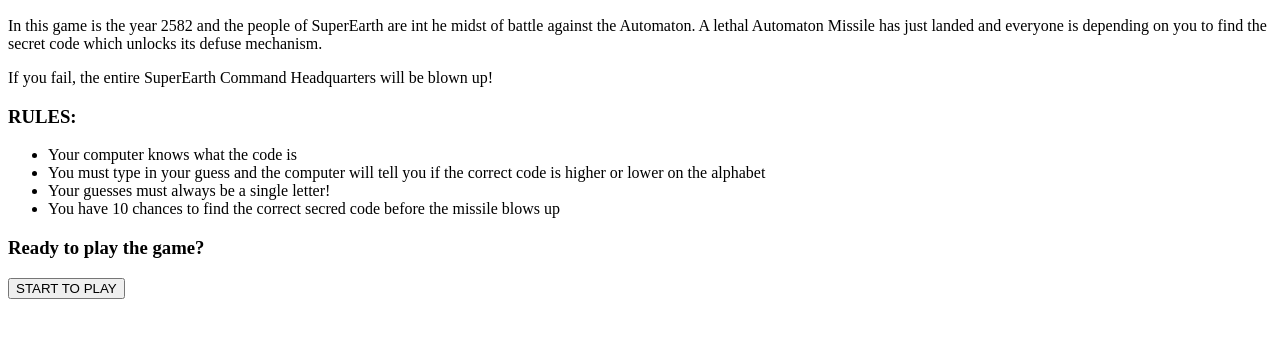
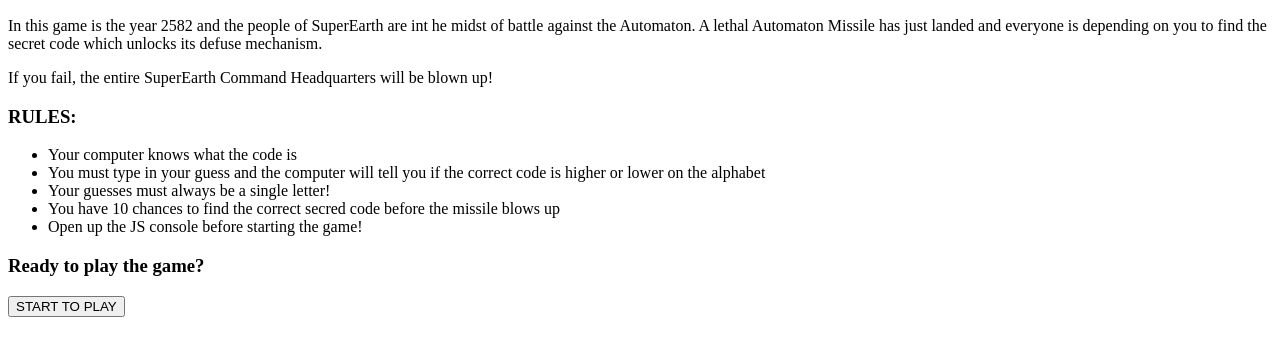
Before and after one commit to fedtoscano/computer-battlegames, a plain HTML site: page robot-missile/index.html in a window 1280 px wide. Shown: the part 110-466 px from the top of the page. Drawn offline with Linux system fonts and the light colour scheme.

Commit message:
fix html

```diff
--- a/robot-missile/index.html
+++ b/robot-missile/index.html
@@ -17,6 +17,7 @@
         <li>You must type in your guess and the computer will tell you if the correct code is higher or lower on the alphabet</li>
         <li>Your guesses must always be a single letter!</li>
         <li>You have 10 chances to find the correct secred code before the missile blows up</li>
+        <li>Open up the JS console before starting the game!</li>
     </ul>
 
     <h3>Ready to play the game?</h3>
```
